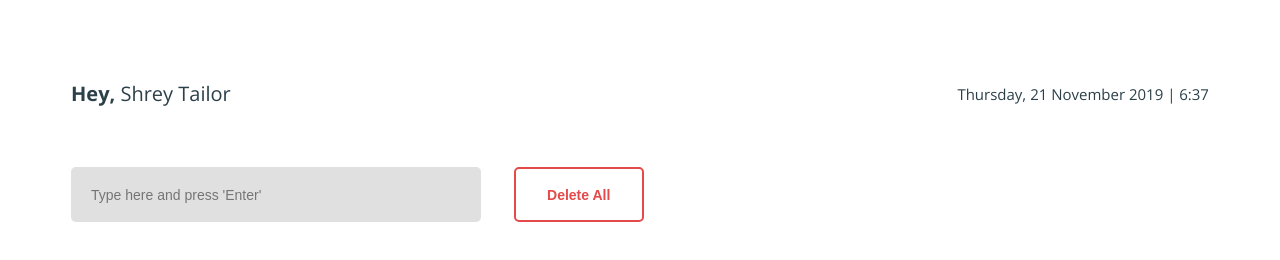
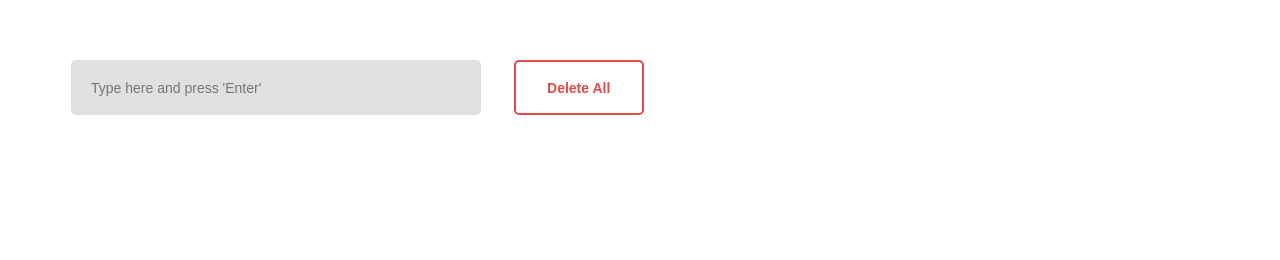
Before and after one commit to shreytailor/ToDo-ChromeExt, a plain HTML site: page index.html in a window 1280 px wide. Drawn offline with nearby package versions, Linux system fonts and the light colour scheme.

Commit message:
Update: removed Name and Time.
Since the functionality of the header which stored the name and the time were incomplete, it will later be added to an application will be a more complex version of this - having many more features.

```diff
--- a/configuration.json
+++ /dev/null
@@ -1,3 +0,0 @@
-{
-    "name": "Shrey Tailor"
-}
--- a/index.html
+++ b/index.html
@@ -8,11 +8,6 @@
         <link rel="stylesheet" href="stylesheet.css">
     </head>
     <body>
-
-        <div class="header">
-            <h1 class="greeting">Hey, <span class="light-greeting">name</span></h1>
-            <p class="date">Monday, 18 November 2018</p>
-        </div>
 
         <form class="form">
             <input type="text" autocomplete="off" class="todo-textbox" placeholder="Type here and press 'Enter'" name="todo-textbox">
--- a/script.js
+++ b/script.js
@@ -1,23 +1,3 @@
-// Importing the configuration JSON file using jQuery.
-$.getJSON('configuration.json', function(dataObject) {
-    // Using the imported data and then setting the 'name' to be equal to the actual name of the person.
-    document.querySelector('.light-greeting').textContent = `${dataObject.name}`;
-})
-
-
-// Setting the current date on the right hand side.
-let dateObject = new Date();
-let dayOptions = {weekday: 'long'};
-let weekDay = new Intl.DateTimeFormat('en-US', dayOptions).format(dateObject);
-let date = dateObject.getDate();
-let monthOptions = {month: 'long'};
-let month = new Intl.DateTimeFormat('en-US', monthOptions).format(dateObject);
-let year = dateObject.getFullYear();
-let hour = dateObject.getHours();
-let minutes = dateObject.getMinutes();
-document.querySelector('.date').textContent = `${weekDay}, ${date} ${month} ${year} | ${hour}:${minutes}`;
-
-
 // This is the main function called 'addFunctionality' which pretty much sets all the Event Listeners to the buttons and the other elements so that the program works as intended for the end-user.
 let addFunctionality = function() {
     // Stopping the reloading from occuring when 'enter' is pressed on the textbox - and adding my own functionality which is to add the item to the current To-Do List.
--- a/stylesheet.css
+++ b/stylesheet.css
@@ -16,6 +16,7 @@ html {
 body {
     width: 88.9%;
     margin: auto;
+    background-color: white;
 }
 
 
@@ -41,7 +42,6 @@ body {
     font-size: 1.5rem;
     color: #2C404A;
 }
-
 
 /* Form Elements */
 .form {
```
Also changed, not shown: 1 other file.
